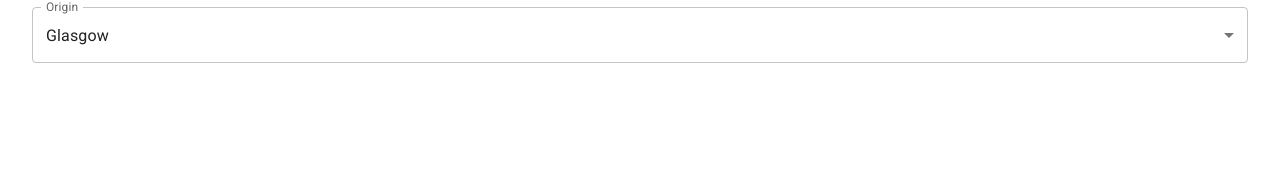
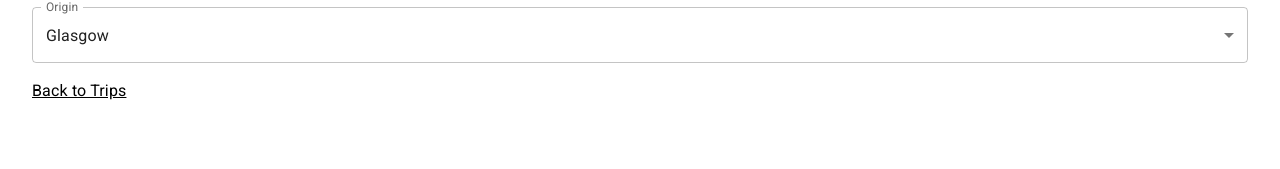
Before and after one commit to joejag/munros.joejag.com, a React (Create React App) app in the folder front/: page /driving in a window 1280 px wide. Shown: the part 122-291 px from the top of the page. Built offline with nearby package versions, Linux system fonts and the light colour scheme; a web font is replaced by a local one.

Commit message:
feat: add link on driving prefs page

```diff
--- a/front/src/components/DrivingPreferences.tsx
+++ b/front/src/components/DrivingPreferences.tsx
@@ -7,6 +7,7 @@ import Select from '@mui/material/Select'
 import Container from '@mui/material/Container'
 import Alert from '@mui/material/Alert'
 import Typography from '@mui/material/Typography'
+import Link from '@mui/material/Link'
 
 import Banner from './Banner'
 
@@ -57,6 +58,11 @@ const DrivingPreferences = () => {
             <MenuItem value={'Stirling'}>Stirling</MenuItem>
           </Select>
         </FormControl>
+        <Typography sx={{ marginTop: '1em' }}>
+          <Link href="/" color="inherit">
+            Back to Trips
+          </Link>
+        </Typography>
       </Container>
     </>
   )
--- a/front/src/components/TripCard.tsx
+++ b/front/src/components/TripCard.tsx
@@ -15,7 +15,6 @@ import Grid from '@mui/material/Grid'
 import Tooltip from '@mui/material/Tooltip'
 import Link from '@mui/material/Link'
 
-import Item from './Item'
 import { DISTANCES } from '../biz/distances'
 
 import { useLocation } from 'react-router-dom'
```
